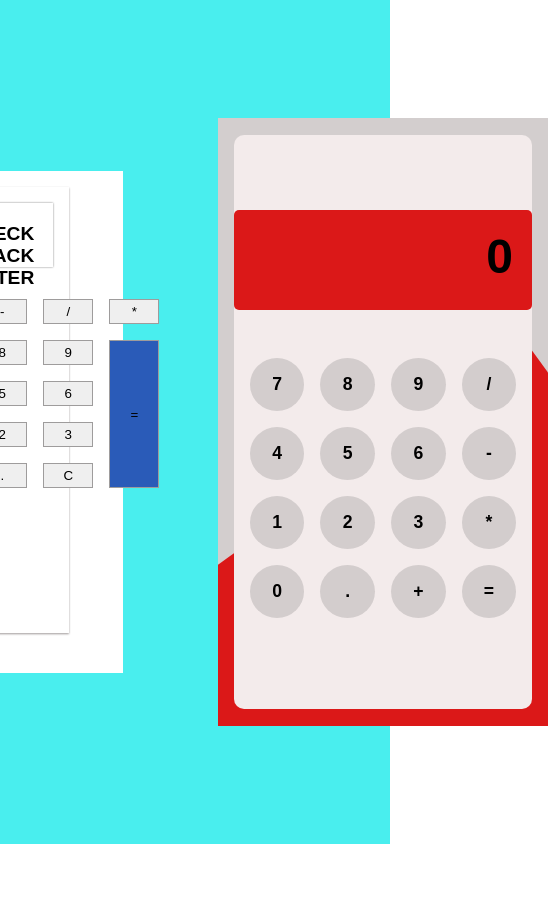
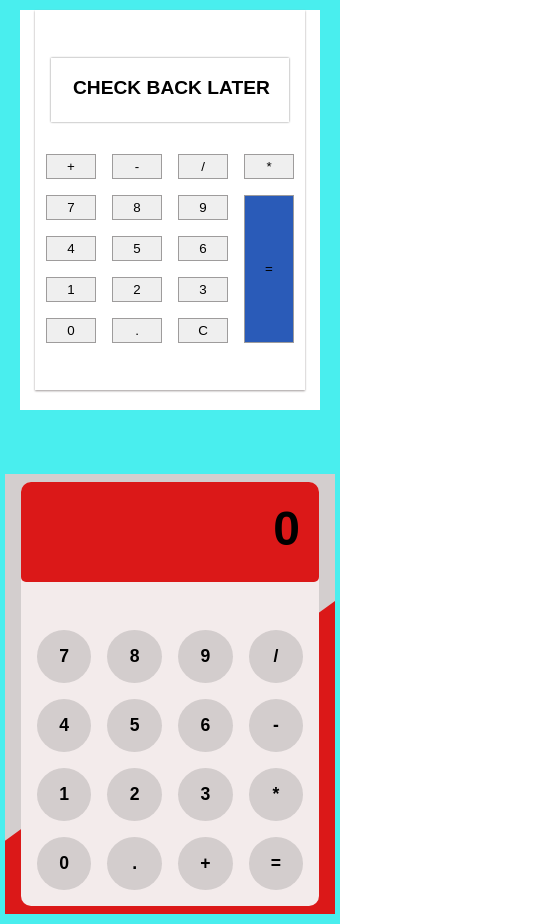
Before and after one commit to Dr-Maxwell/basic-calculator, a plain HTML site: page index.html in a window 390 px wide. Shown: the whole page, 548 px wide, since content can reach past the window. Before the commit the page ends 844 px from the top, so only its background shows below. Drawn offline with Linux system fonts and the light colour scheme.

Commit message:
second commit

```diff
--- a/calc.css
+++ b/calc.css
@@ -19,25 +19,20 @@ body {
   align-items: center;
   padding: 4rem;
 }
-@media screen and (max-width: 370px) {
+@media screen and (max-width: 400px) {
   * {
     padding: 0px;
     margin: 0px;
     box-sizing: border-box;
   }
   body {
-    padding: 0px;
     margin: 0px;
     height: 100%;
-    width: 100%;
-  }
-  .btns button {
-    padding: 2px;
-    width: 10px;
-    border: 0.1px solid rgb(158, 156, 156);
+    max-width: 340px;
   }
 
   .container {
+    padding: 10px;
     display: flex;
     flex-direction: column;
     justify-content: center;
@@ -49,7 +44,7 @@ body {
   .container .calc_1 {
     padding: 0px;
     height: 400px;
-    width: 150%;
+    width: 300px;
   }
   .calc_1_main {
     display: flex;
@@ -58,6 +53,19 @@ body {
     align-items: center;
     min-width: 90%;
     height: 300px;
+  }
+  .calc_2 {
+    width: 300px;
+    padding: 0px;
+    margin: 0px;
+  }
+  .calc_2_main {
+    width: 270px;
+  }
+  .btns button {
+    padding: 2px;
+    width: 10px;
+    border: 0.1px solid rgb(158, 156, 156);
   }
 }
 .calc_1 {
```
